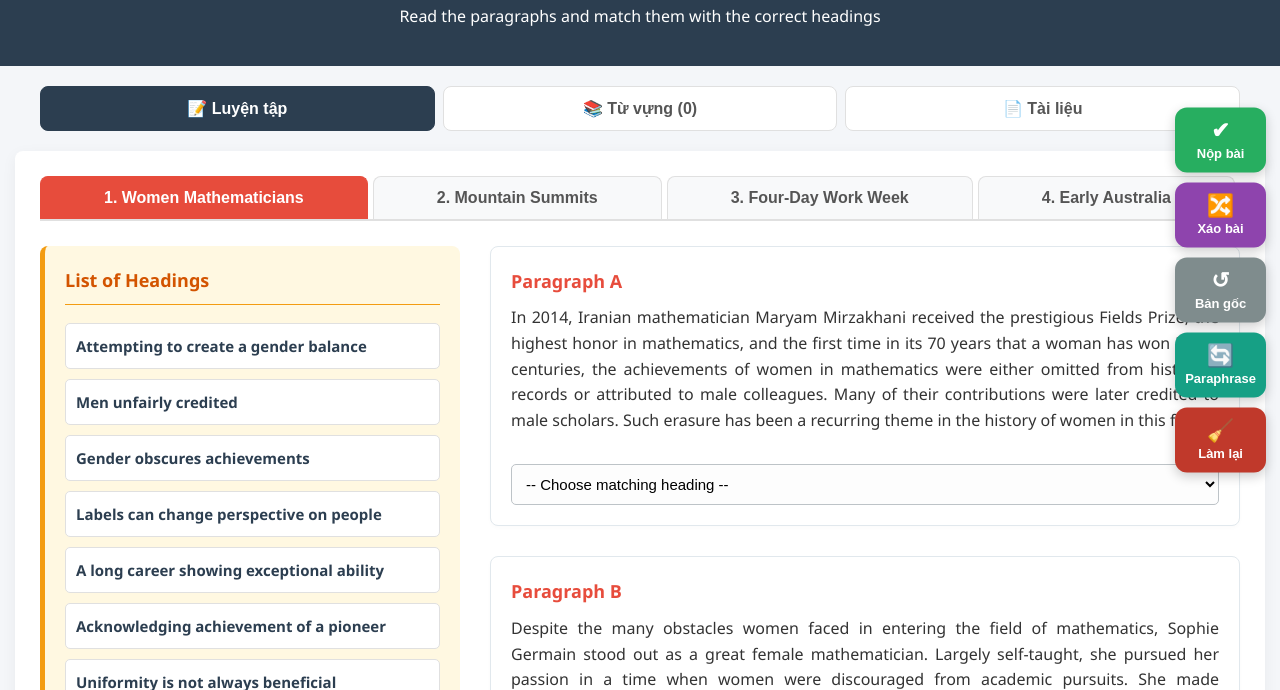
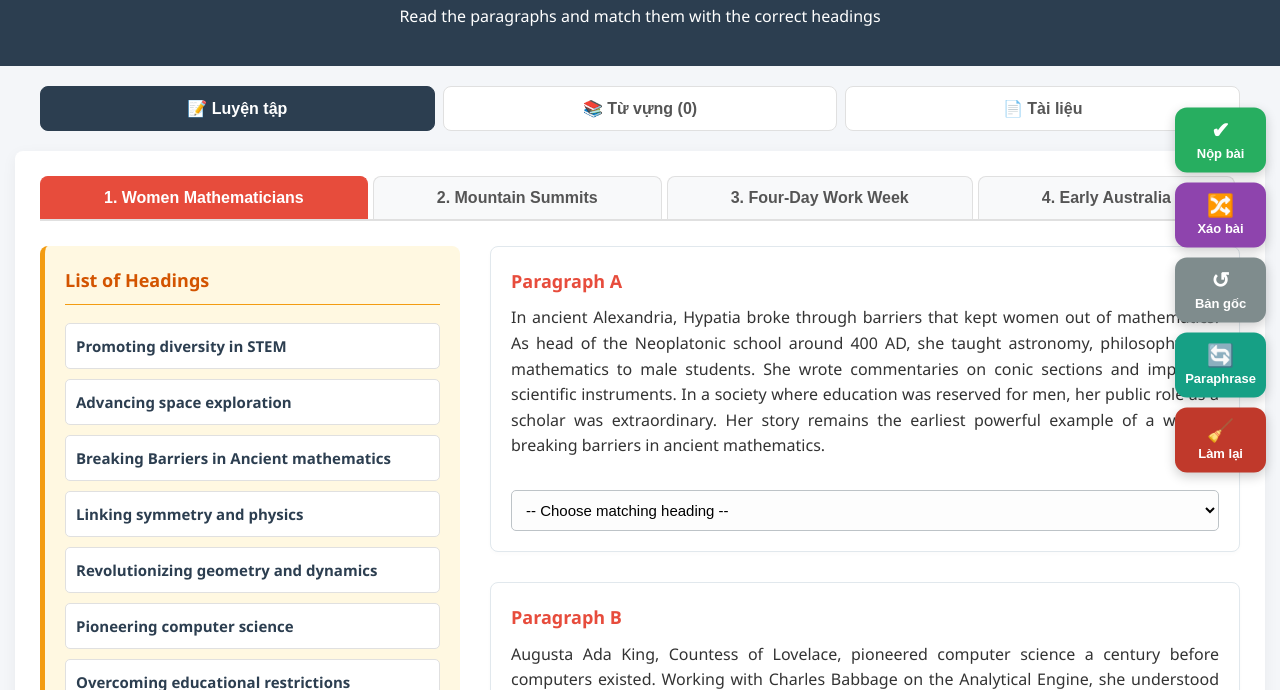
Before and after one commit to tho179/AptisLearn, a plain HTML site: page index.html in a window 1280 px wide. Shown: the part 110-800 px from the top of the page. Drawn offline with Linux system fonts and the light colour scheme.

Commit message:
feat: new Women Mathematicians set plus answer keys on submit

```diff
--- a/index.html
+++ b/index.html
@@ -36,6 +36,8 @@
         .result { font-weight: bold; margin-top: 12px; display: none; padding: 8px 12px; border-radius: 5px; text-align: center; }
         .correct { color: #155724; background-color: #d4edda; border: 1px solid #c3e6cb; display: block; }
         .incorrect { color: #721c24; background-color: #f8d7da; border: 1px solid #f5c6cb; display: block; }
+        .key-note { display: block; margin-top: 8px; font-weight: normal; font-size: 14px; line-height: 1.5; text-align: left; background: #fff; border: 1px dashed #aaa; border-radius: 5px; padding: 8px 10px; color: #333; }
+        .key-note b { color: #c0392b; }
 
         /* --- Highlight + vocab + shuffle (added) --- */
         .paragraph p mark.hl { background: #ffe066; padding: 0 2px; border-radius: 3px; cursor: pointer; }
@@ -139,52 +141,49 @@
         <div class="left-panel headings-box">
             <h3>List of Headings</h3>
             <ul>
-                <li>1. Gender obscures achievements</li>
-                <li>2. Acknowledging achievement of a pioneer</li>
-                <li>3. Men unfairly credited</li>
-                <li>4. A long career showing exceptional ability</li>
-                <li>5. Labels can change perspective on people</li>
-                <li>6. Attempting to create a gender balance</li>
-                <li>7. Uniformity is not always beneficial</li>
+                <li>1. Breaking Barriers in Ancient mathematics</li>
+                <li>2. Pioneering computer science</li>
+                <li>3. Advancing space exploration</li>
+                <li>4. Revolutionizing geometry and dynamics</li>
+                <li>5. Linking symmetry and physics</li>
+                <li>6. Promoting diversity in STEM</li>
+                <li>7. Overcoming educational restrictions</li>
             </ul>
         </div>
         <div class="right-panel">
             <div class="paragraph">
                 <span class="paragraph-label">Paragraph A</span>
-                <p>In 2014, Iranian mathematician Maryam Mirzakhani received the prestigious Fields Prize, the highest honor in mathematics, and the first time in its 70 years that a woman has won it. For centuries, the achievements of women in mathematics were either omitted from historical records or attributed to male colleagues. Many of their contributions were later credited to male scholars. Such erasure has been a recurring theme in the history of women in this field.</p>
-                <select data-answer="1">
-                    <option value="">-- Choose matching heading --</option>
-                    <option value="1">1. Gender obscure achievements</option><option value="2">2. Acknowledging achievement of a pioneer</option><option value="3">3. Man unfairly credited</option><option value="4">4. A long career showing exceptional ability</option><option value="5">5. Labels can change perspective on people</option><option value="6">6. Attempting to create a gender balance</option><option value="7">7. Uniformity is not always an advantage</option>
-                </select><div class="result"></div>
+                <p>In ancient Alexandria, Hypatia broke through barriers that kept women out of mathematics. As head of the Neoplatonic school around 400 AD, she taught astronomy, philosophy and mathematics to male students. She wrote commentaries on conic sections and improved scientific instruments. In a society where education was reserved for men, her public role as a scholar was extraordinary. Her story remains the earliest powerful example of a woman breaking barriers in ancient mathematics.</p>
+                <select data-answer="1"><option value="">-- Choose matching heading --</option><option value="1">1</option><option value="2">2</option><option value="3">3</option><option value="4">4</option><option value="5">5</option><option value="6">6</option><option value="7">7</option></select><div class="result"></div>
             </div>
             <div class="paragraph">
                 <span class="paragraph-label">Paragraph B</span>
-                <p>Despite the many obstacles women faced in entering the field of mathematics, Sophie Germain stood out as a great female mathematician. Largely self-taught, she pursued her passion in a time when women were discouraged from academic pursuits. She made significant contributions to number theory and elasticity, and her work on Fermat's Last Theorem was particularly notable. In recognition of her groundbreaking efforts, she became the first woman to win a prize from the Paris Academy of Sciences in 1816 an award originally proposed back in 1716. This long-standing prize had never before been awarded to a woman, highlighting the importance of Germain's achievements and marking a turning point in the acknowledgment of women in science.</p>
+                <p>Augusta Ada King, Countess of Lovelace, pioneered computer science a century before computers existed. Working with Charles Babbage on the Analytical Engine, she understood that machines could manipulate symbols, not just numbers. Her 1843 notes contain a step-by-step method for calculating Bernoulli numbers, now recognised as the first computer program. She even predicted that computers could create music and art. This leap from calculation to general computation is why she is celebrated as the pioneer of computer science.</p>
                 <select data-answer="2"><option value="">-- Choose matching heading --</option><option value="1">1</option><option value="2">2</option><option value="3">3</option><option value="4">4</option><option value="5">5</option><option value="6">6</option><option value="7">7</option></select><div class="result"></div>
             </div>
             <div class="paragraph">
                 <span class="paragraph-label">Paragraph C</span>
-                <p>Maria Agnesi, an 18th-century Italian mathematician, was one of the first women to write a comprehensive mathematics textbook. Her work, the Instituzioni Analitiche, was highly praised and became an important reference in the study of calculus. Despite her original contributions, one of the mathematical curves she described the "Witch of Agnesi" - was mistranslated from Italian, giving it a mystical name that misrepresented her intent. Moreover, over time, credit for aspects of her work was sometimes attributed to male mathematicians who built upon her ideas. This reflects a broader pattern in history where women's intellectual achievements were overlooked or reassigned to men.</p>
+                <p>NASA mathematician Katherine Johnson advanced space exploration with extraordinary accuracy. Her hand calculations of orbital trajectories powered John Glenn's 1962 orbit and the Apollo Moon missions. When electronic computers arrived, NASA asked Johnson to verify the machine results because her maths was trusted more than the technology. Working in segregated facilities, she overcame both racial and gender discrimination. Without her precise launch windows and return paths, America's early space triumphs would not have been possible.</p>
                 <select data-answer="3"><option value="">-- Choose matching heading --</option><option value="1">1</option><option value="2">2</option><option value="3">3</option><option value="4">4</option><option value="5">5</option><option value="6">6</option><option value="7">7</option></select><div class="result"></div>
             </div>
             <div class="paragraph">
                 <span class="paragraph-label">Paragraph D</span>
-                <p>Millicent Fawcett demonstrated remarkable intellectual ability from a young age. At just 19, she delivered a public lecture on Sir Isaac Newton at a time when women rarely spoke in academic settings. Although she did not pursue a professional career in mathematics, her early accomplishments in the subject reflected a sharp analytical mind. Over the decades, Fawcett dedicated herself to advocating for women's education and suffrage, tirelessly working to open academic and political doors for future generations. Her lifelong commitment to intellectual and social progress stands as a testament to her exceptional capabilities and enduring influence.</p>
+                <p>Iranian mathematician Maryam Mirzakhani revolutionized geometry and dynamics. Her research on Riemann surfaces and moduli spaces revealed how complex geometric shapes behave under deformation. She linked abstract geometry with billiard-like dynamical systems, showing how a moving point's path reveals deep properties of curved surfaces. In 2014 she became the first woman to win the Fields Medal, the highest prize in mathematics. Her elegant drawings and fearless problem-solving transformed two connected fields at once.</p>
                 <select data-answer="4"><option value="">-- Choose matching heading --</option><option value="1">1</option><option value="2">2</option><option value="3">3</option><option value="4">4</option><option value="5">5</option><option value="6">6</option><option value="7">7</option></select><div class="result"></div>
             </div>
             <div class="paragraph">
                 <span class="paragraph-label">Paragraph E</span>
-                <p>When female mathematicians are described as "women geniuses" or "female prodigies," the gender label, while well-intended, often implies that excellence is rare among women. Such terms, though celebratory, can unintentionally reinforce the idea that women's success in mathematics is unusual, rather than simply the result of talent and hard work.</p>
+                <p>German mathematician Emmy Noether linked symmetry and physics through her famous Noether's theorem. She proved that every continuous symmetry in nature corresponds to a conservation law — for example, symmetry in time implies conservation of energy. This insight became the mathematical backbone of modern physics, from relativity to particle theory. Despite her genius, she worked unpaid for years because universities refused to hire a woman. Einstein later called her the most significant creative mathematical genius of her time.</p>
                 <select data-answer="5"><option value="">-- Choose matching heading --</option><option value="1">1</option><option value="2">2</option><option value="3">3</option><option value="4">4</option><option value="5">5</option><option value="6">6</option><option value="7">7</option></select><div class="result"></div>
             </div>
             <div class="paragraph">
                 <span class="paragraph-label">Paragraph F</span>
-                <p>To address the gender imbalance in mathematics, many universities and organizations now run outreach programs, offer scholarships specifically for women, and encourage female mentorship in STEM fields. Some universities are required to arrange places where female mathematicians can work and research. These efforts aim not to give unfair advantage, but to create equal opportunities in a domain where women have historically been underrepresented.</p>
+                <p>Today, programmes inspired by these pioneers aim at promoting diversity in STEM. Universities offer scholarships for women in maths, coding clubs for schoolgirls, and female mentorship networks in science and technology. The goal is not favouritism but equal opportunity, correcting centuries when talent was ignored because of gender. Studies show that diverse teams solve problems more creatively. By funding role models, conferences and internships, institutions try to ensure the next breakthrough can come from anyone.</p>
                 <select data-answer="6"><option value="">-- Choose matching heading --</option><option value="1">1</option><option value="2">2</option><option value="3">3</option><option value="4">4</option><option value="5">5</option><option value="6">6</option><option value="7">7</option></select><div class="result"></div>
             </div>
             <div class="paragraph">
                 <span class="paragraph-label">Paragraph G</span>
-                <p>In efforts to level the playing field, some institutions have implemented standardized criteria for admissions or research evaluation. However, such uniform methods can sometimes ignore the diverse paths and challenges faced by individuals, particularly women balancing academic and societal expectations. A one-size-fits-all approach may not always foster true equity.</p>
+                <p>French mathematician Sophie Germain overcame severe educational restrictions. Denied entry to the Ecole Polytechnique because she was a woman, she obtained lecture notes under the male pseudonym "M. LeBlanc" and taught herself. Her self-study led to major advances in number theory and elasticity, winning the Paris Academy prize in 1816. She never held a formal academic post, yet Gauss praised her profound understanding. Her life shows how determination can defeat bans on women's education.</p>
                 <select data-answer="7"><option value="">-- Choose matching heading --</option><option value="1">1</option><option value="2">2</option><option value="3">3</option><option value="4">4</option><option value="5">5</option><option value="6">6</option><option value="7">7</option></select><div class="result"></div>
             </div>
             <button class="check-btn" onclick="checkAnswers('topic1')">Check Answers</button>
@@ -371,6 +370,52 @@
         if (window.__refreshActionBar) window.__refreshActionBar();
     }
 
+    /* ----- Key giải thích hiện khi nộp bài ----- */
+    // ponytail: 1 object tĩnh, tái dùng .result có sẵn, không thêm lib
+    const KEYS = {
+        topic1: {
+            A: { k: "ancient Alexandria, broke through barriers", e: "Xã hội chỉ dành giáo dục cho nam giới nhưng Hypatia công khai giảng dạy → Breaking Barriers in Ancient mathematics." },
+            B: { k: "Analytical Engine, first computer program", e: "Máy Analytical Engine + chương trình máy tính đầu tiên → Pioneering computer science." },
+            C: { k: "NASA, orbital trajectories, Apollo", e: "Tính toán quỹ đạo cho NASA/Apollo → Advancing space exploration." },
+            D: { k: "geometry, dynamical systems, Fields Medal", e: "Hình học + hệ động lực + huy chương Fields → Revolutionizing geometry and dynamics." },
+            E: { k: "symmetry, conservation law, physics", e: "Mọi đối xứng tương ứng với một định luật bảo toàn trong vật lý → Linking symmetry and physics." },
+            F: { k: "scholarships, mentorship, equal opportunity / diversity in STEM", e: "Học bổng, cố vấn, cơ hội bình đẳng → Promoting diversity in STEM." },
+            G: { k: "denied entry, male pseudonym \u201CM. LeBlanc\u201D, self-taught", e: "Bị cấm học, phải dùng bút danh nam, tự học → Overcoming educational restrictions." }
+        },
+        topic2: {
+            A: { k: "evolved over time, Before 19th century... Today..., symbolize challenges", e: "Tiến hóa từ e ngại sang biểu tượng thử thách → changing perceptions." },
+            B: { k: "sense of accomplishment, conquering personal fears, pushing limits", e: "\u201CAccomplishment\u201D đồng nghĩa \u201Cachievement\u201D." },
+            C: { k: "sharing achievements, documented on social media, public spectacles", e: "Biến cột mốc cá nhân thành cảnh tượng công cộng → Publicising." },
+            D: { k: "misplaced priorities, neglect personal relationships, prioritize recording at the top", e: "\u201CMisplaced priorities\u201D = A wrong priority." },
+            E: { k: "worrying connections, prioritize adrenaline over safety, dangerous situations", e: "Ưu tiên cảm giác mạnh hơn an toàn → disturbing revelation." },
+            F: { k: "deepen intimacy, couples or friends, bonds strengthened", e: "Thân mật + gắn kết cặp đôi/bạn bè → intimate relationship." },
+            G: { k: "growing recognition, stability, security, long-term goals", e: "Ổn định + an toàn + mục tiêu dài hạn = sustainability." }
+        },
+        topic3: {
+            A: { k: "five or six days... was seen as the norm, lifestyle becoming less relevant", e: "\u201CLifestyle\u201D = way of life, \u201Cless relevant\u201D = out of date." },
+            B: { k: "advantages for workers, more time to rest, job satisfaction", e: "\u201CAdvantages\u201D = Benefits, \u201Cworkers\u201D = employees." },
+            C: { k: "financial strain, higher costs, struggle to maintain profit margins", e: "Căng thẳng tài chính, chi phí cao → hậu quả tài chính không mong muốn." },
+            D: { k: "unexpected challenges, more complicated than expected", e: "\u201CUnexpected\u201D = Unforeseen." },
+            E: { k: "Old habits and routines are hard to break", e: "\u201CHard to break\u201D = Difficult to change." },
+            F: { k: "not be fair to everyone, inequality (essential workers...)", e: "\u201CInequality\u201D = Unfair." },
+            G: { k: "flexible solutions, These alternatives...", e: "\u201CAlternatives\u201D = Alternative solutions." }
+        },
+        topic4: {
+            A: { k: "different from the previous thinking", e: "Khác với suy nghĩ trước đây = lịch sử thay thế (alternative)." },
+            B: { k: "cross a large ocean", e: "Đại dương mênh mông = rào cản tự nhiên (natural barrier)." },
+            C: { k: "modern machinery, remote sensing, electronic maps", e: "Tất cả đều là công nghệ (Technology)." },
+            D: { k: "passing through many small islands, stopped to rest... then continued", e: "Đi qua nhiều đảo, dừng nghỉ rồi đi tiếp = hành trình theo từng chặng (by stages)." },
+            E: { k: "cannot know for sure, It could have been... or...", e: "Không chắc chắn + phỏng đoán = speculation." },
+            F: { k: "not smart enough or skilled enough", e: "Đồng nghĩa Lack of knowledge and skills." },
+            G: { k: "From ancient times to the present, always find ways to overcome limits", e: "\u201CThrough the ages\u201D + luôn vượt giới hạn = Determination." }
+        }
+    };
+    function keyHtml(tid, para) {
+        const o = (KEYS[tid] || {})[para];
+        if (!o) return "";
+        return '<span class="key-note">🔑 Key: <b>' + String(o.k).replace(/</g, '&lt;') + '</b><br>💡 ' + String(o.e).replace(/</g, '&lt;') + '</span>';
+    }
+
     function checkAnswers(topicId) {
         const topicDiv = document.getElementById(topicId);
         const selects = topicDiv.querySelectorAll('select');
@@ -380,18 +425,21 @@
             const correctAnswer = select.getAttribute('data-answer');
             const userAnswer = select.value;
             const resultDiv = select.nextElementSibling;
+            const para = (select.closest('.paragraph').querySelector('.paragraph-label') || {}).textContent || '';
+            const letter = para.replace('Paragraph', '').trim();
+            const key = keyHtml(topicId, letter);
 
             if (userAnswer === "") {
-                resultDiv.innerHTML = "⚠ Vui lòng chọn một đáp án.";
+                resultDiv.innerHTML = "⚠ Vui lòng chọn một đáp án." + key;
                 resultDiv.className = "result incorrect";
                 allCorrect = false;
             } else if (userAnswer === correctAnswer) {
-                resultDiv.innerHTML = "✔ Chính xác!";
+                resultDiv.innerHTML = "✔ Chính xác!" + key;
                 resultDiv.className = "result correct";
             } else {
                 const bank = bankFor(topicId);
                 const ht = bank[+correctAnswer - 1] ? stripNum(bank[+correctAnswer - 1]).replace(/</g, '&lt;') : correctAnswer;
-                resultDiv.innerHTML = "✘ Sai. Đáp án đúng là: <b>" + ht + "</b>";
+                resultDiv.innerHTML = "✘ Sai. Đáp án đúng là: <b>" + ht + "</b>" + key;
                 resultDiv.className = "result incorrect";
                 allCorrect = false;
             }
@@ -485,11 +533,11 @@
     });
 
     /* ----- Paraphrase heading banks (verified against source) ----- */
+    // ponytail: topic4 Early Australia chỉ 1 bản gốc, không paraphrase
     const PARA_BANKS = {
-        topic1: ["1. How gender hides accomplishments", "2. Recognising a trailblazer's pioneering success", "3. Credit unfairly given to men", "4. A lifetime showing outstanding talent", "5. How labels shape how we see people", "6. Trying to balance the genders", "7. Why sameness does not always help"],
+        topic1: ["1. Overcoming obstacles in early mathematics", "2. Founding modern computing", "3. Powering journeys into space", "4. Transforming geometry and motion studies", "5. Connecting symmetry with physical laws", "6. Encouraging inclusion in science and tech", "7. Defeating barriers to education"],
         topic2: ["1. Redefining the concept of a mountain", "2. The unique feeling of achievement", "3. Public recognition of accomplishments", "4. The mistake of misplaced priorities", "5. A concerning connection", "6. Focusing on stability", "7. A close relationship"],
-        topic3: ["1. A traditional way of life that is now outdated", "2. Key benefits for employees", "3. Undesirable financial consequences for businesses", "4. Unforeseen challenges faced by employees", "5. Difficulty in changing long-standing habits", "6. Why it may feel unfair for certain people", "7. Alternative solutions worth considering carefully"],
-        topic4: ["1. Reaching Australia step by step via islands", "2. New evidence that sparks speculation", "3. A revised account of first settlement", "4. Claims that ancient people lacked skills", "5. Explorers' enduring determination across eras", "6. A vast ocean blocking resettlement", "7. How modern technology uncovers ocean secrets"]
+        topic3: ["1. A traditional way of life that is now outdated", "2. Key benefits for employees", "3. Undesirable financial consequences for businesses", "4. Unforeseen challenges faced by employees", "5. Difficulty in changing long-standing habits", "6. Why it may feel unfair for certain people", "7. Alternative solutions worth considering carefully"]
     };
     const PARA_KEY = 'aptis_para_v1';
     let PARA_MODE = loadJSON(PARA_KEY, {});
@@ -832,8 +880,8 @@
 
     /* ----- Progress persistence (answers + results + tab/view) ----- */
     // ponytail: per-device localStorage; muốn sync PC<->phone phải nâng cấp backend
-    // ponytail: key v2 để hủy kết quả đã lưu theo đáp án cũ (F/G topic2, A/E topic4 đã đảo); vocab/highlight giữ nguyên key riêng
-    const PROG_KEY = 'aptis_progress_v2';
+    // ponytail: key v3 để hủy kết quả đã lưu theo đáp án cũ (topic1 thay toàn bộ + kết quả giờ kèm Key); vocab/highlight giữ nguyên key riêng
+    const PROG_KEY = 'aptis_progress_v3';
     let PROG = loadJSON(PROG_KEY, { answers: {}, checked: {}, activeTab: null, activeView: 'practice' });
     const saveProg = () => saveJSON(PROG_KEY, PROG);
     window.__saveProg = () => {
```
